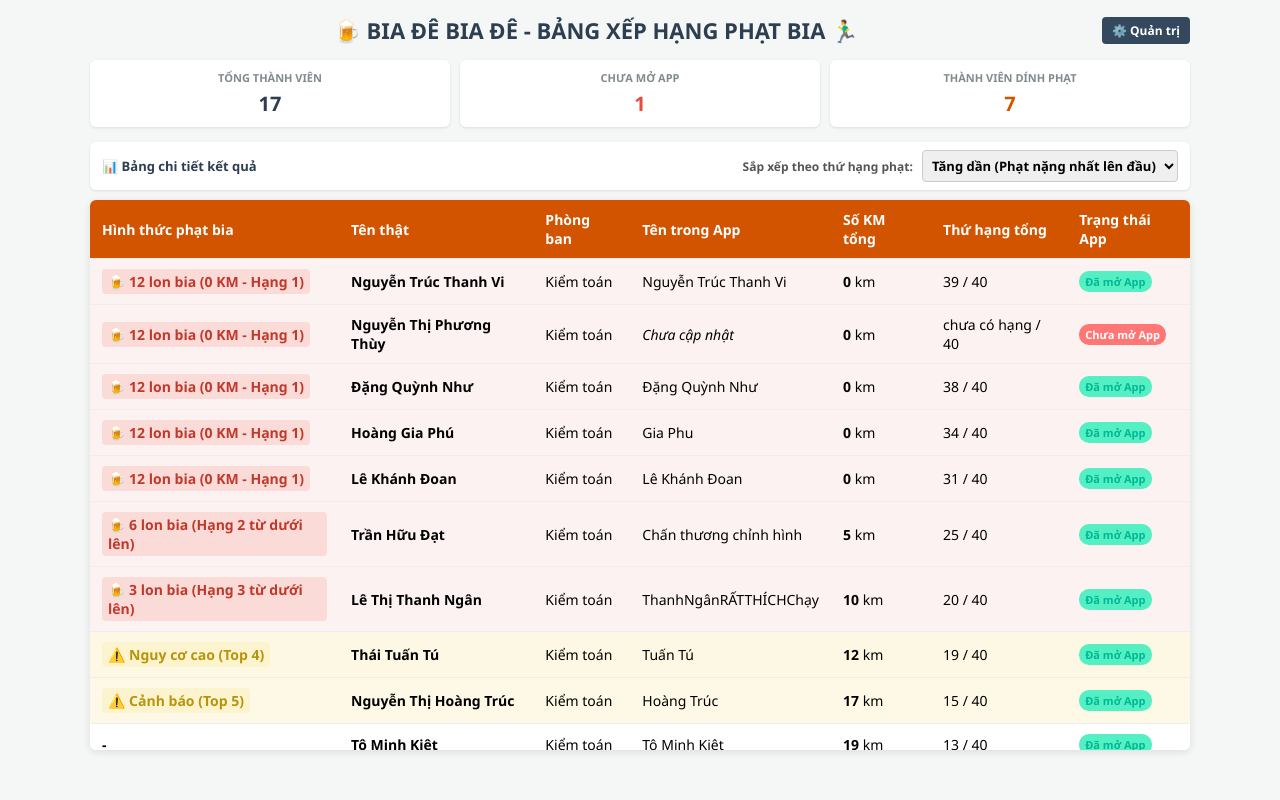
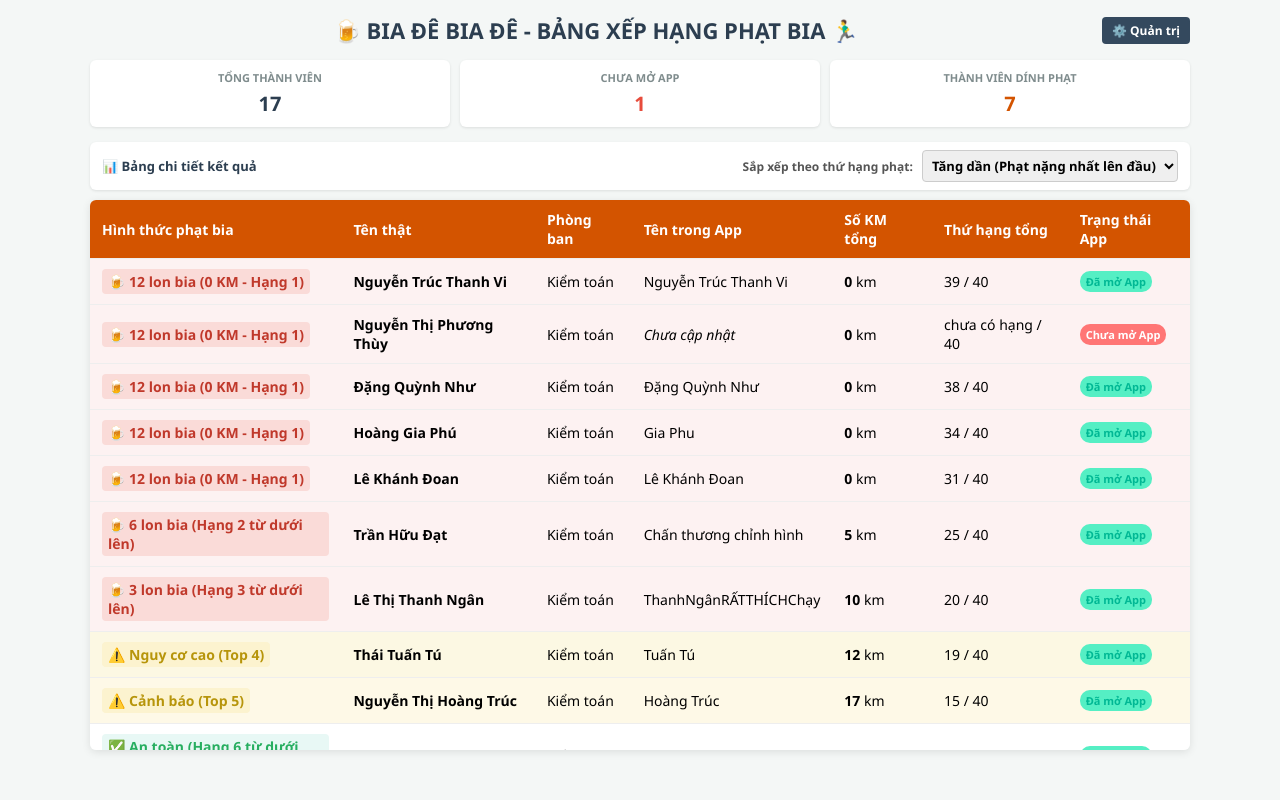
Before and after one commit to timoo2k4-ux/hi-ha, a plain HTML site: page index.html in a window 1280 px wide. Drawn offline with Linux system fonts and the light colour scheme.

Commit message:
Update index.html

```diff
--- a/index.html
+++ b/index.html
@@ -40,6 +40,7 @@
         .badge-success { background-color: #55efc4; color: #00b894; }
         .fine-text { color: #c0392b; font-weight: bold; background: #fadbd8; padding: 3px 6px; border-radius: 4px; display: inline-block; }
         .warning-text { color: #b7950b; font-weight: bold; background: #fcf3cf; padding: 3px 6px; border-radius: 4px; display: inline-block; }
+        .safe-text { color: #27ae60; font-weight: bold; background: #e8f8f5; padding: 3px 6px; border-radius: 4px; display: inline-block; }
 
         #admin-panel { display: none; background: white; padding: 15px; border-radius: 6px; box-shadow: 0 3px 10px rgba(0,0,0,0.15); margin-bottom: 15px; border-left: 4px solid #d35400; }
         #admin-panel h3 { margin-top: 0; color: #d35400; font-size: 15px; }
@@ -164,7 +165,7 @@
         { name: "Lê Khánh Đoan", dept: "Kiểm toán", appName: "Lê Khánh Đoan", km: 0, rank: 31 }
     ];
 
-    let membersData = JSON.parse(localStorage.getItem('beer_penalty_data_v5')) || defaultData;
+    let membersData = JSON.parse(localStorage.getItem('beer_penalty_data_v6')) || defaultData;
 
     function renderTable() {
         const tbody = document.getElementById('leaderboard-data');
@@ -174,7 +175,7 @@
         let penaltyCount = 0;
         const sortDirection = document.getElementById('sort-order').value;
 
-        // 1. Nhóm 0 km (hoặc chưa chạy): Đưa lên làm Top phạt nặng nhất (Hạng 1)
+        // 1. Nhóm 0 km: Đưa lên làm Top phạt nặng nhất (Hạng 1)
         let zeroKmRunners = membersData.filter(m => m.km === 0);
 
         // 2. Nhóm có chạy (> 0 km): Sắp xếp tăng dần theo số KM (ít km nhất xếp tiếp theo)
@@ -200,7 +201,7 @@
                     m.priorityOrder = 3;
                     penaltyCount++;
                 } else {
-                    m.fine = "-";
+                    m.fine = "";
                     m.priorityOrder = 99;
                 }
             });
@@ -219,13 +220,13 @@
                     m.priorityOrder = 3;
                     penaltyCount++;
                 } else {
-                    m.fine = "-";
+                    m.fine = "";
                     m.priorityOrder = 99;
                 }
             });
         }
 
-        // Đánh dấu cảnh báo Top 4 và Top 5 cho những người còn lại gần vùng nguy hiểm
+        // Đánh dấu cảnh báo Top 4, Top 5 và các hạng an toàn còn lại
         let unpunished = membersData.filter(m => m.priorityOrder === 99).sort((a, b) => a.km - b.km);
         unpunished.forEach((m, idx) => {
             if (idx === 0) {
@@ -235,7 +236,9 @@
                 m.warningType = "⚠️ Cảnh báo (Top 5)";
                 m.priorityOrder = 5;
             } else {
-                m.warningType = "";
+                // Xếp hạng an toàn tiếp theo (Hạng 6, 7, 8...)
+                let safeRankNumber = 6 + idx - 2;
+                m.warningType = `✅ An toàn (Hạng ${safeRankNumber} từ dưới lên)`;
                 m.priorityOrder = 10 + idx;
             }
         });
@@ -268,10 +271,12 @@
 
             let appStatus = member.appName ? '<span class="badge badge-success">Đã mở App</span>' : '<span class="badge badge-danger">Chưa mở App</span>';
             let displayCol1 = "-";
-            if (member.fine && member.fine !== "-") {
+            if (member.fine && member.fine !== "") {
                 displayCol1 = `<span class="fine-text">${member.fine}</span>`;
+            } else if (member.warningType && member.warningType.includes("Nguy cơ") || member.warningType.includes("Cảnh báo")) {
+                displayCol1 = `<span class="warning-text">${member.warningType}</span>`;
             } else if (member.warningType) {
-                displayCol1 = `<span class="warning-text">${member.warningType}</span>`;
+                displayCol1 = `<span class="safe-text">${member.warningType}</span>`;
             }
 
             tr.innerHTML = `
@@ -350,7 +355,7 @@
         });
 
         membersData = updatedList;
-        localStorage.setItem('beer_penalty_data_v5', JSON.stringify(membersData));
+        localStorage.setItem('beer_penalty_data_v6', JSON.stringify(membersData));
         alert("Đã lưu thay đổi thành công!");
         document.getElementById('admin-panel').style.display = 'none';
         renderTable();
@@ -394,7 +399,7 @@
             km: parseFloat(row['Số km'] || row['KM'] || 0),
             rank: row['thứ hạng'] || row['Thứ hạng'] || 'chưa có hạng'
         }));
-        localStorage.setItem('beer_penalty_data_v5', JSON.stringify(membersData));
+        localStorage.setItem('beer_penalty_data_v6', JSON.stringify(membersData));
         renderTable();
     }
 
```
